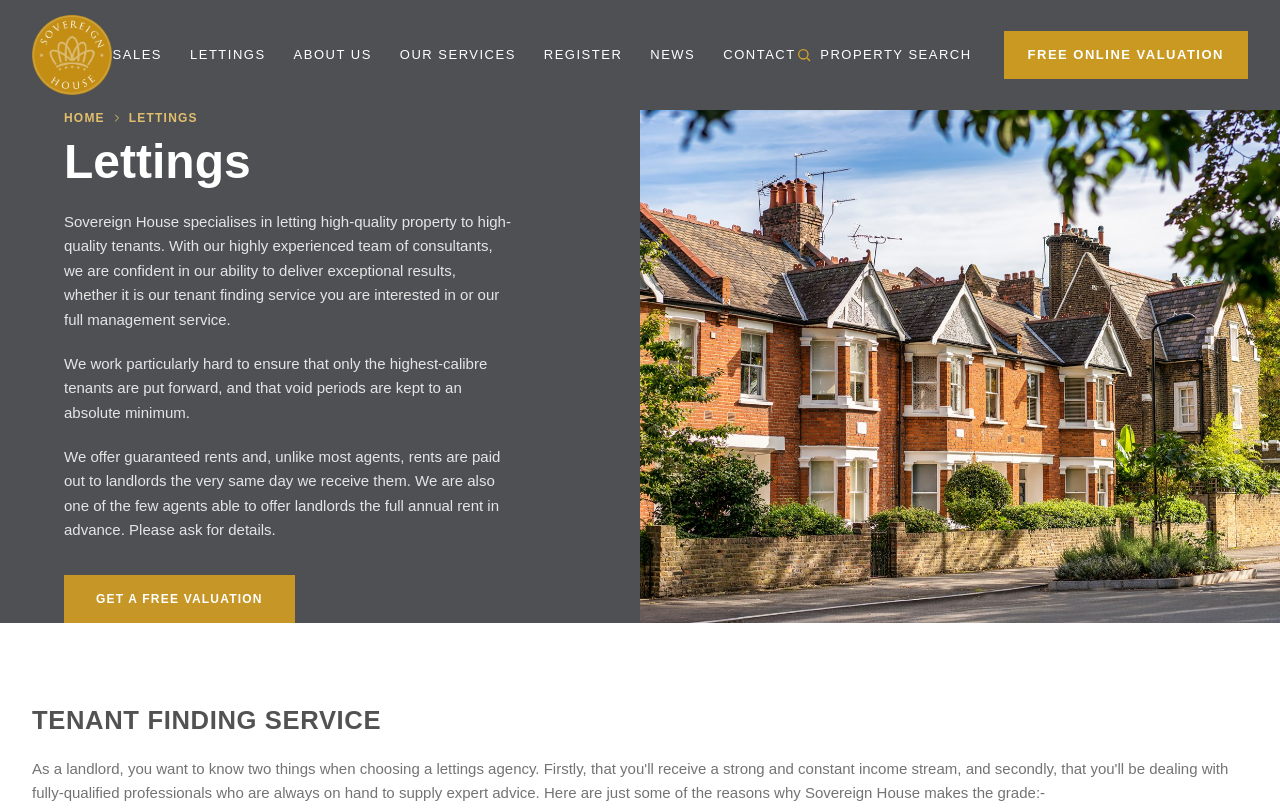
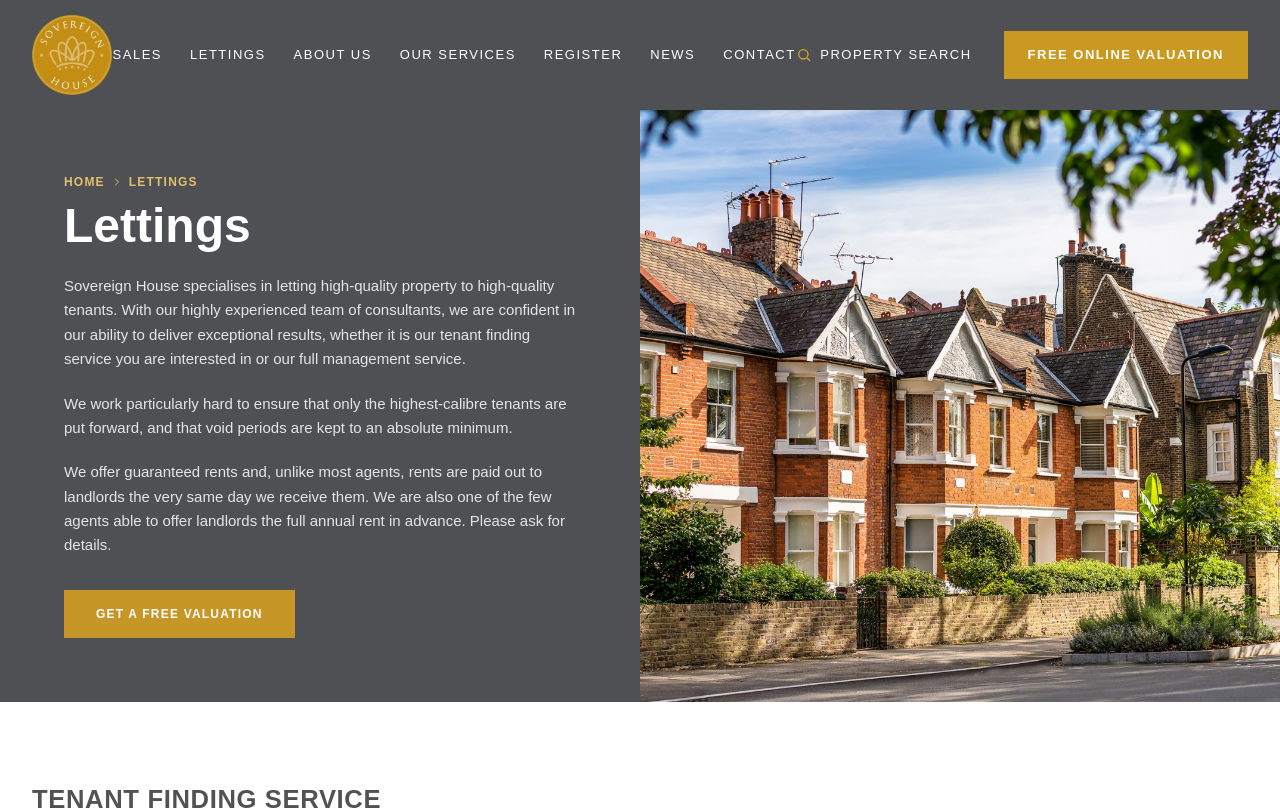
Before and after one commit to Yokeshwaran-k/propertysite, a Next.js app in the folder sovereign/: page /lettings in a window 1280 px wide. Shown: the top 810 px of the page. Built offline with nearby package versions, Linux system fonts and the light colour scheme.

Commit message:
Update LettingHero.tsx

```diff
--- a/sovereign/app/components/lettings/LettingHero.tsx
+++ b/sovereign/app/components/lettings/LettingHero.tsx
@@ -8,7 +8,7 @@
       <div className="grid grid-cols-1 lg:grid-cols-2">
         {/* LEFT: Dark content panel */}
         <div className="bg-[#4f5054] flex items-center px-6 sm:px-12 lg:px-16 py-16 lg:py-0">
-          <div className="max-w-md">
+          <div className="max-w-lg py-16">
             {/* Breadcrumb */}
             <nav className="flex items-center gap-1.5 text-xs font-semibold tracking-widest text-[#e2bf6d] uppercase">
               <Link href="/" className="hover:text-amber-400 transition-colors">
```
